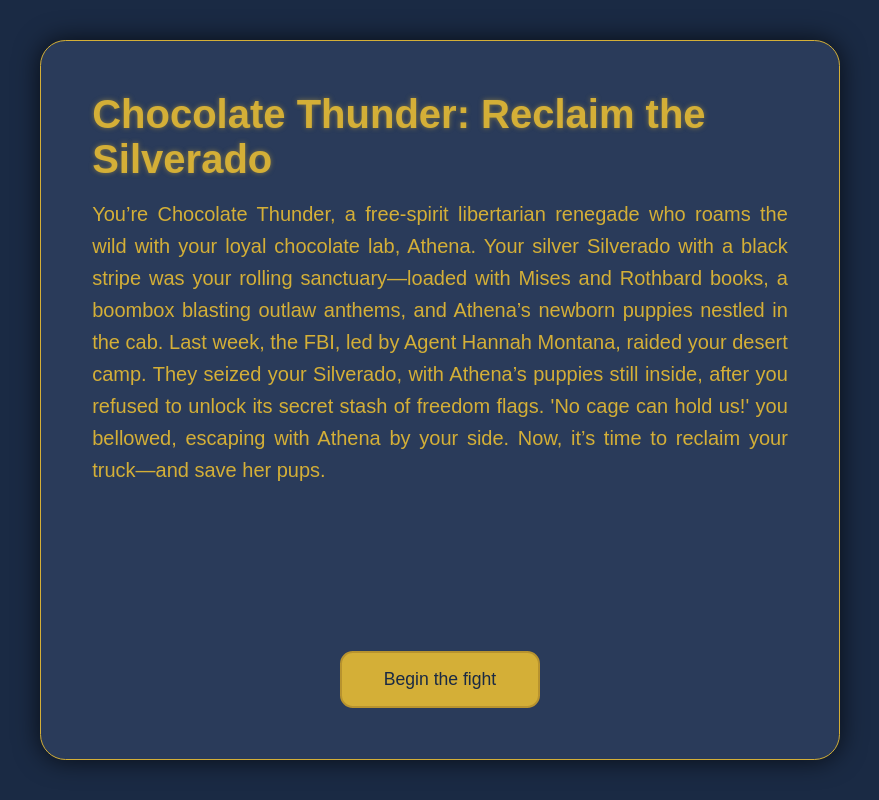
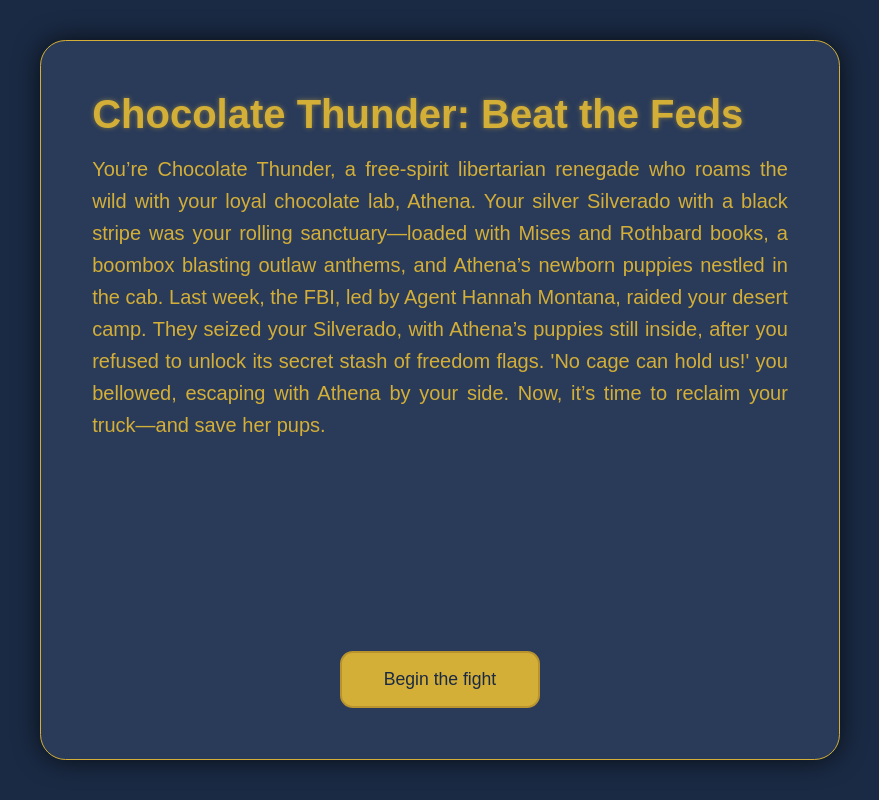
Before and after one commit to Bamboobies/kelcie, a plain HTML site: page ct.html in a window 1280 px wide. Shown: the whole page, without its empty margins (200-1079 px from the left). Drawn offline with Linux system fonts and the light colour scheme.

Commit message:
Update ct.html

```diff
--- a/ct.html
+++ b/ct.html
@@ -92,7 +92,7 @@
 </head>
 <body>
     <div id="game-container">
-        <h1>Chocolate Thunder: Reclaim the Silverado</h1>
+        <h1>Chocolate Thunder: Beat the Feds</h1>
         <div id="output"></div>
         <div id="choices"></div>
     </div>
```
